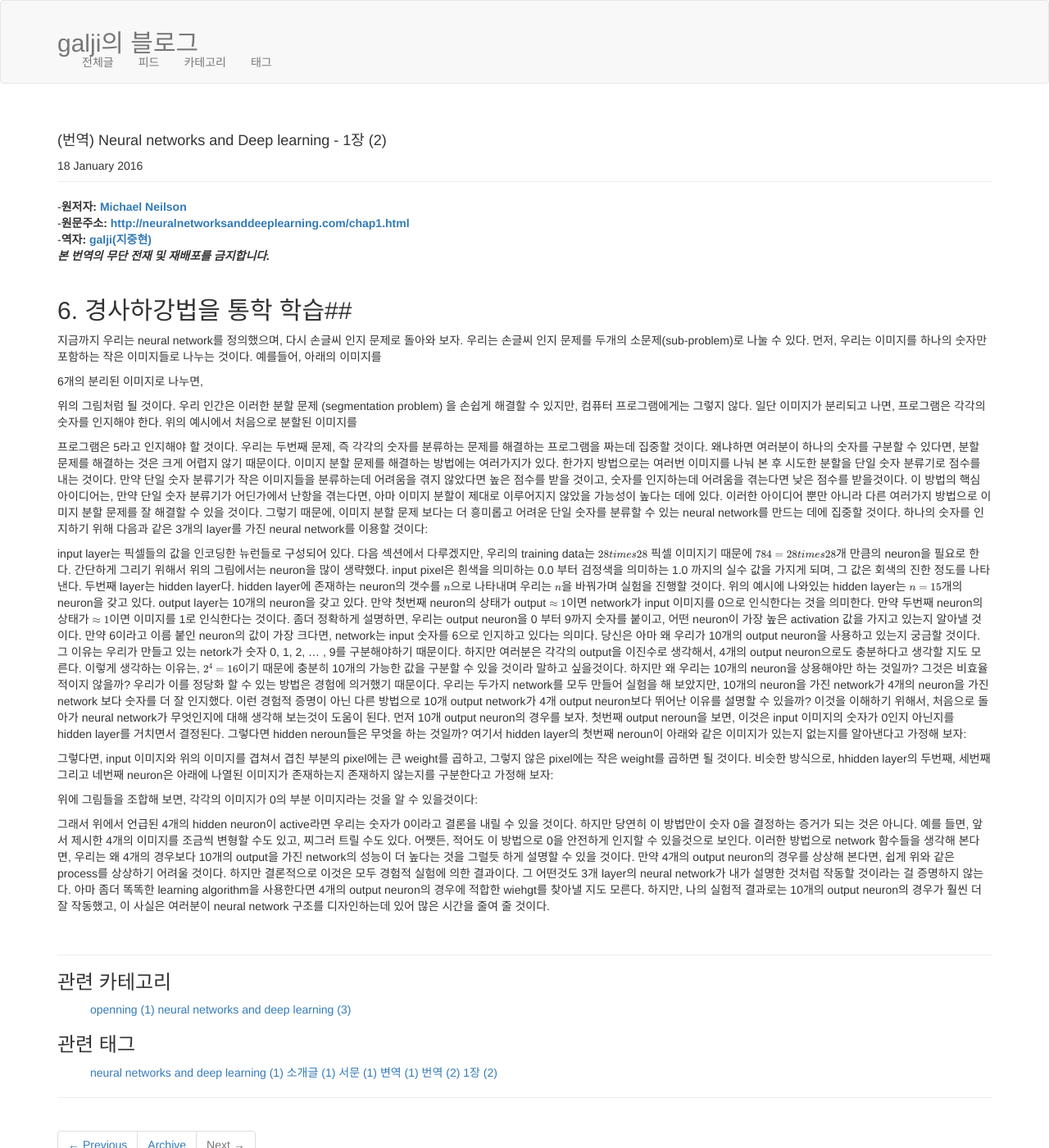
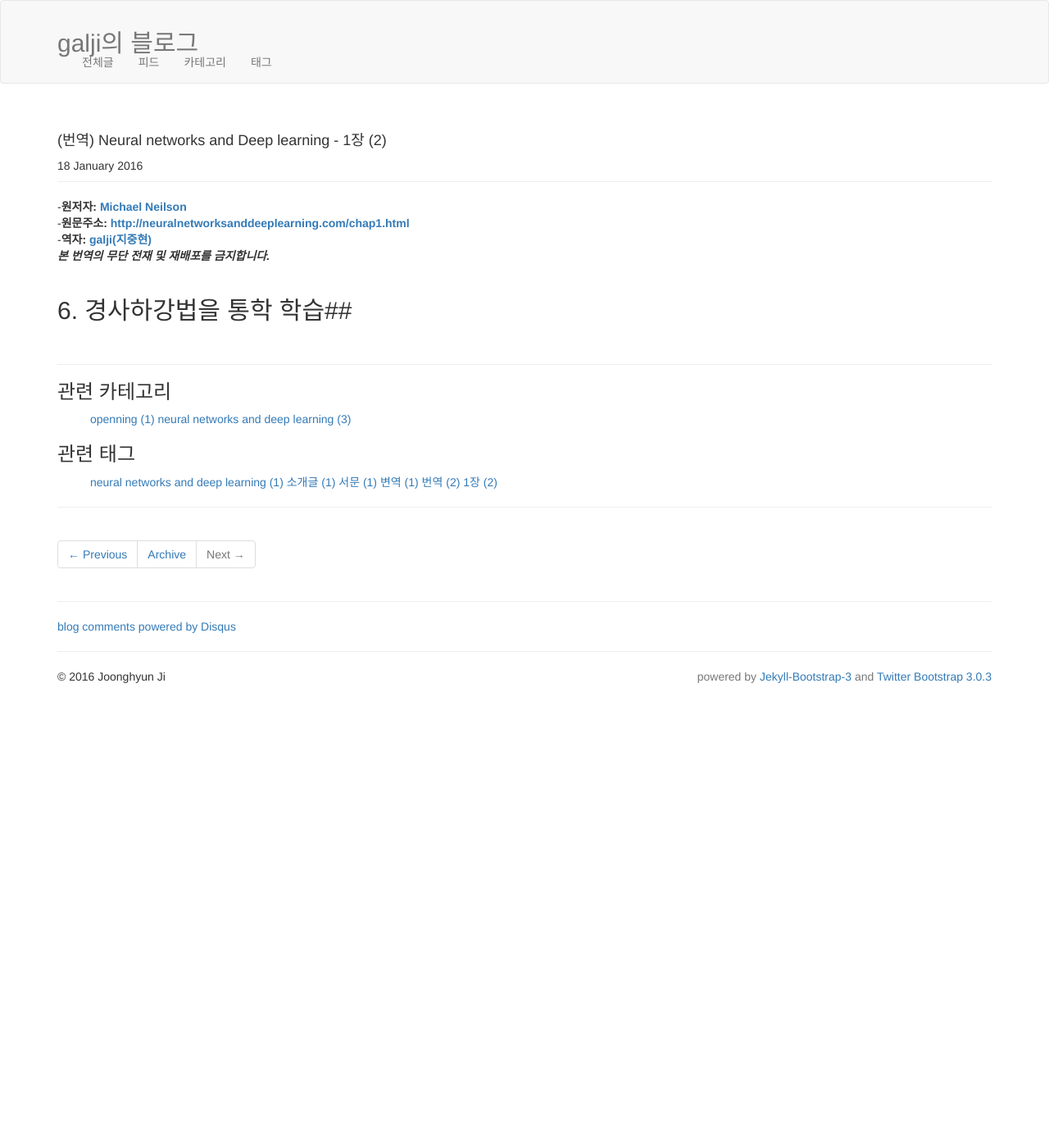
Before and after one commit to philocom/blog, a Jekyll site: the page built from _posts/trans_neuraldeep/ch01/2016-01-18-nndl_ch01_02.md, in a window 1280 px wide and 1400 px high. Shown: the whole window at 82% size. Built offline with Jekyll 4.4.1, drawn with Linux system fonts in a browser that asks for light colours; nearby versions of some CDN libraries; library files that are not in the unit come from our copies; formulas are drawn with MathJax 3; comment, search, counter and statistics services are not loaded.

Commit message:
no message

```diff
--- a/_posts/trans_neuraldeep/ch01/2016-01-18-nndl_ch01_02.md
+++ b/_posts/trans_neuraldeep/ch01/2016-01-18-nndl_ch01_02.md
@@ -12,7 +12,7 @@ tags: [번역, 1장]
 <br>
 
 ##6. 경사하강법을 통학 학습##
-
+<!--
 지금까지 우리는 neural network를 정의했으며, 다시 손글씨 인지 문제로 돌아와 보자. 우리는 손글씨 인지 문제를 두개의 소문제(sub-problem)로 나눌 수 있다. 먼저, 우리는 이미지를 하나의 숫자만 포함하는 작은 이미지들로 나누는 것이다. 예를들어, 아래의 이미지를
 
 6개의 분리된 이미지로 나누면,
@@ -35,4 +35,4 @@ output layer는 10개의 neuron을 갖고 있다. 만약 첫번째 neuron의 상
 
 그래서 위에서 언급된 4개의 hidden neuron이 active라면 우리는 숫자가 0이라고 결론을 내릴 수 있을 것이다. 하지만 당연히 이 방법만이 숫자 0을 결정하는 증거가 되는 것은 아니다. 예를 들면, 앞서 제시한 4개의 이미지를 조금씩 변형할 수도 있고, 찌그러 트릴 수도 있다. 어쨋든, 적어도 이 방법으로 0을 안전하게 인지할 수 있을것으로 보인다.
 이러한 방법으로 network 함수들을 생각해 본다면, 우리는 왜 4개의 경우보다 10개의 output을 가진 network의 성능이 더 높다는 것을 그럴듯 하게 설명할 수 있을 것이다. 만약 4개의 output neuron의 경우를 상상해 본다면, 쉽게 위와 같은 process를 상상하기 어려울 것이다.
-하지만 결론적으로 이것은 모두 경험적 실험에 의한 결과이다. 그 어떤것도 3개 layer의 neural network가 내가 설명한 것처럼 작동할 것이라는 걸 증명하지 않는다. 아마 좀더 똑똑한 learning algorithm을 사용한다면 4개의 output neuron의 경우에 적합한 wiehgt를 찾아낼 지도 모른다. 하지만, 나의 실험적 결과로는 10개의 output neuron의 경우가 훨씬 더 잘 작동했고, 이 사실은 여러분이 neural network 구조를 디자인하는데 있어 많은 시간을 줄여 줄 것이다.
+하지만 결론적으로 이것은 모두 경험적 실험에 의한 결과이다. 그 어떤것도 3개 layer의 neural network가 내가 설명한 것처럼 작동할 것이라는 걸 증명하지 않는다. 아마 좀더 똑똑한 learning algorithm을 사용한다면 4개의 output neuron의 경우에 적합한 wiehgt를 찾아낼 지도 모른다. 하지만, 나의 실험적 결과로는 10개의 output neuron의 경우가 훨씬 더 잘 작동했고, 이 사실은 여러분이 neural network 구조를 디자인하는데 있어 많은 시간을 줄여 줄 것이다. -->
```
